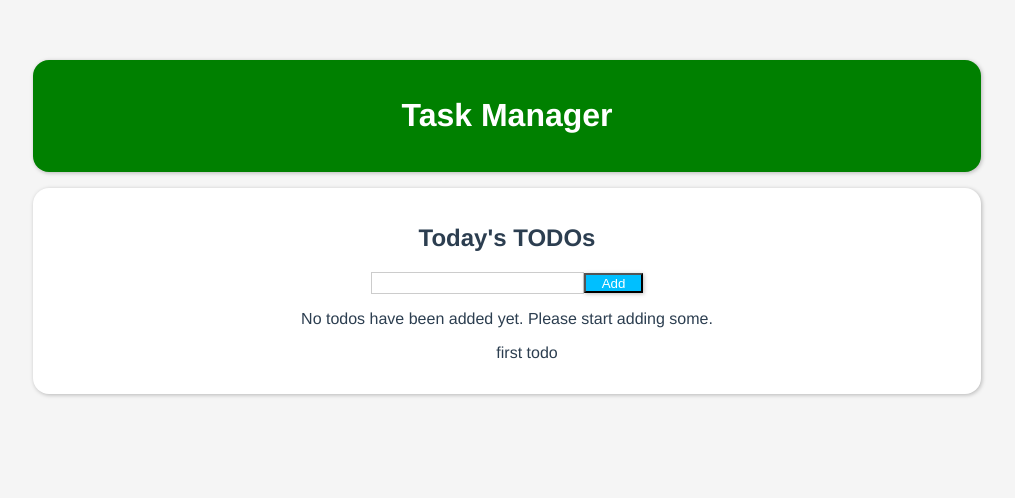
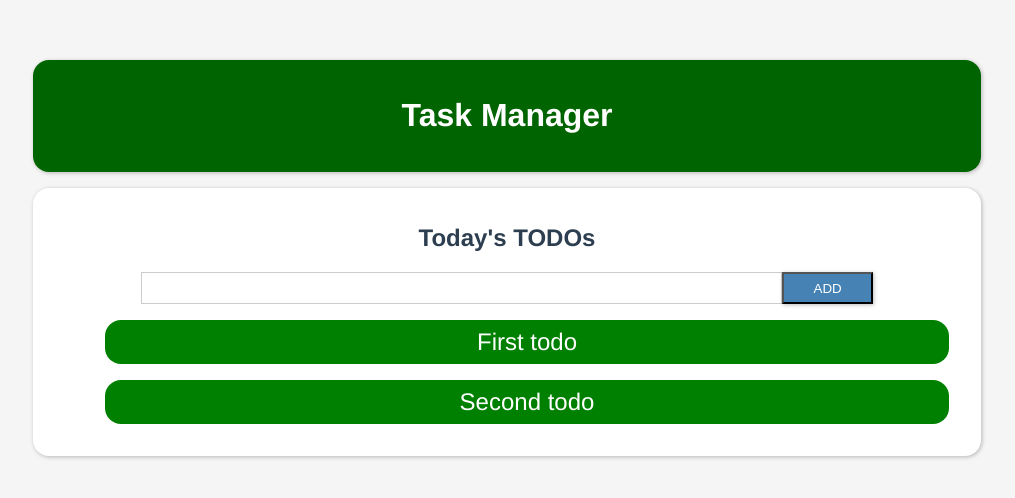
Before and after one commit to NagyEndre/task-manager, a Vue app: page / in a window 1280 px wide. Shown: the top 498 px of the page, without its empty margins (133-1148 px from the left). Built offline with nearby package versions, Linux system fonts and the light colour scheme.

Commit message:
FEAT: render hardcoded list

```diff
--- a/src/App.vue
+++ b/src/App.vue
@@ -5,15 +5,15 @@
     </header>
     <section class="container">
       <h2>Today's TODOs</h2>
-      <div>
+      <div id="controlls">
         <input type="text" name="" id="" />
-        <button>Add</button>
+        <button>ADD</button>
       </div>
       <p v-if="tasks.length === 0">
         No todos have been added yet. Please start adding some.
       </p>
       <ul>
-        <li>first todo</li>
+        <li v-for="task in tasks" :key="task">{{ task }}</li>
       </ul>
     </section>
   </div>
@@ -24,7 +24,7 @@ import { Component, Vue } from "vue-property-decorator";
 
 @Component
 export default class App extends Vue {
-  tasks = [];
+  tasks = ["First todo", "Second todo"];
 }
 </script>
 
@@ -44,7 +44,7 @@ body {
   margin-top: 60px;
 }
 header {
-  background-color: green;
+  background-color: darkgreen;
   color: white;
   padding: 1rem;
 }
@@ -55,21 +55,34 @@ header {
   border-radius: 1rem;
   padding: 1rem;
 }
+#controlls {
+  height: 2rem;
+}
 section {
   background-color: white;
 }
 button {
-  background-color: deepskyblue;
+  background-color: steelblue;
   color: white;
   cursor: pointer;
   padding: 0.05rem 1rem;
   box-shadow: 1px 1px 4px rgba(0, 0, 0, 0.26);
+  height: 100%;
+  width: 10%;
 }
 li {
   list-style: none;
+  background-color: green;
+  margin: 1rem;
+  padding: 0.5rem;
+  border-radius: 1rem;
+  color: white;
+  font-size: 1.5rem;
 }
 input {
   border: 1px solid #ccc;
   font: inherit;
+  height: 100%;
+  width: 70%;
 }
 </style>
```
